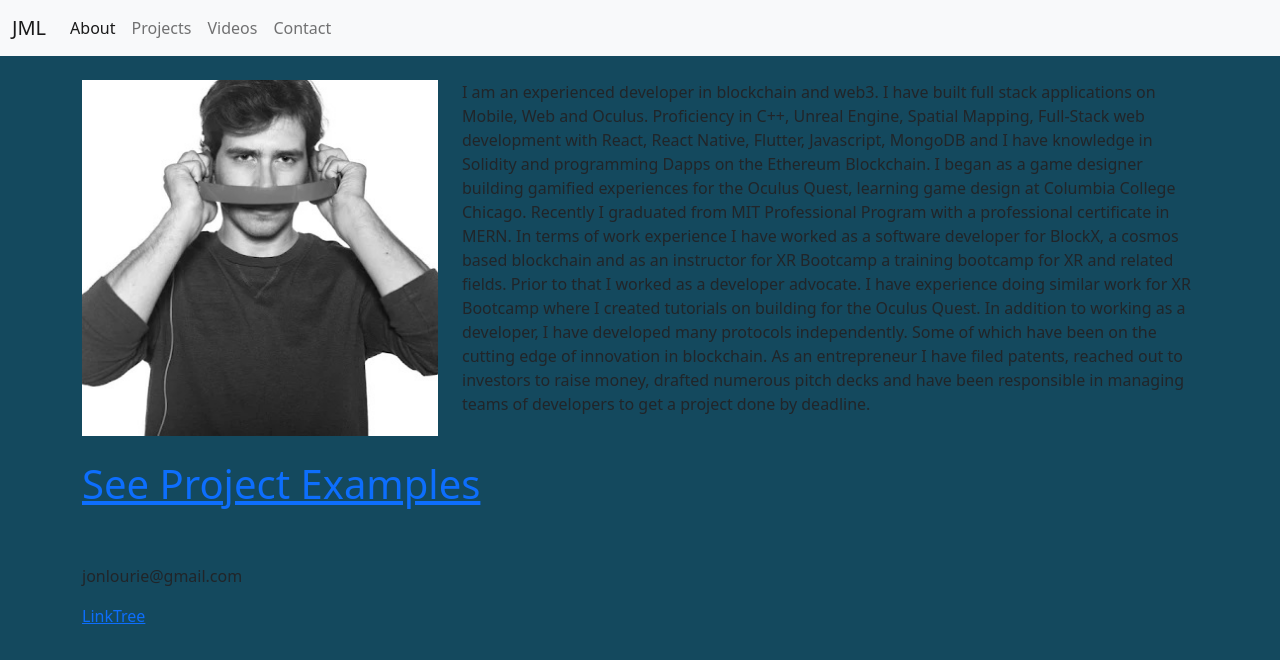
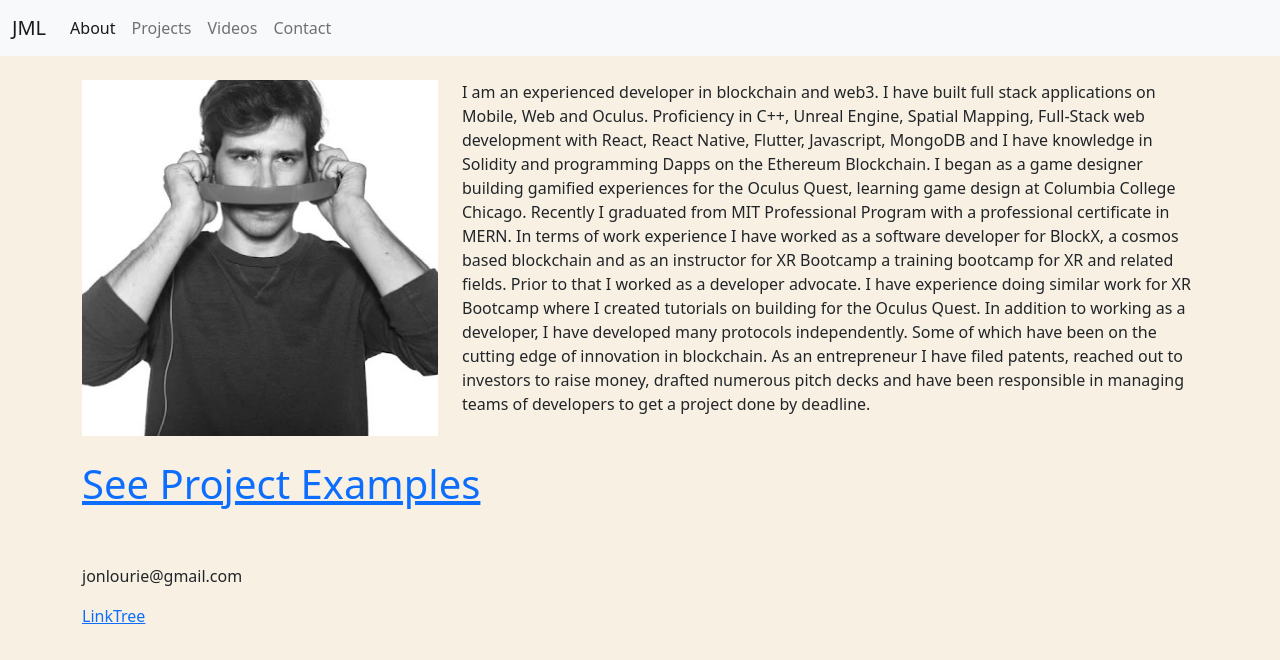
Before and after one commit to jonlourie/jonlourie.github.io, a plain HTML site: page index.html in a window 1280 px wide. Drawn offline with nearby package versions, Linux system fonts and the light colour scheme.

Commit message:
Update styles.css

```diff
--- a/styles.css
+++ b/styles.css
@@ -1,5 +1,6 @@
 body {
   margin: 0;
   padding: 0;
-  background: #14495e;
+  background: #F8F0E3;
+
 }
```
